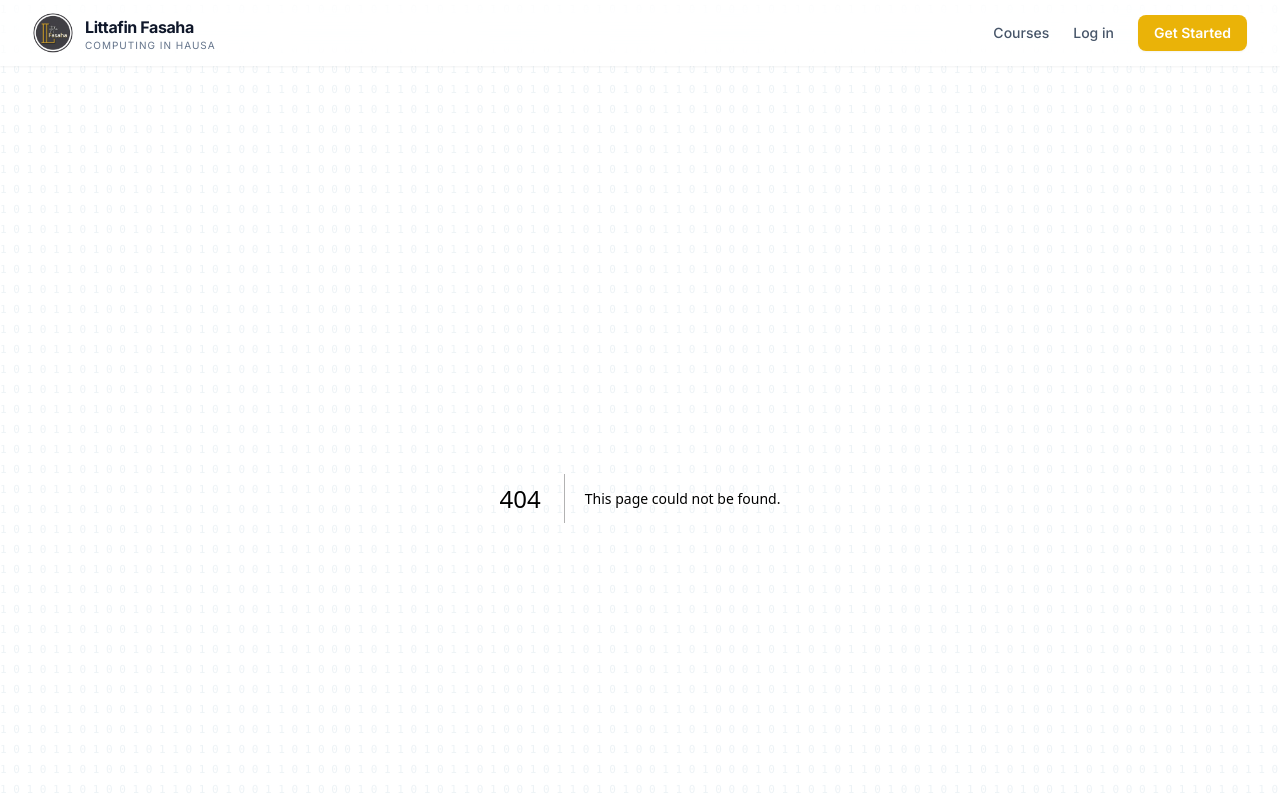
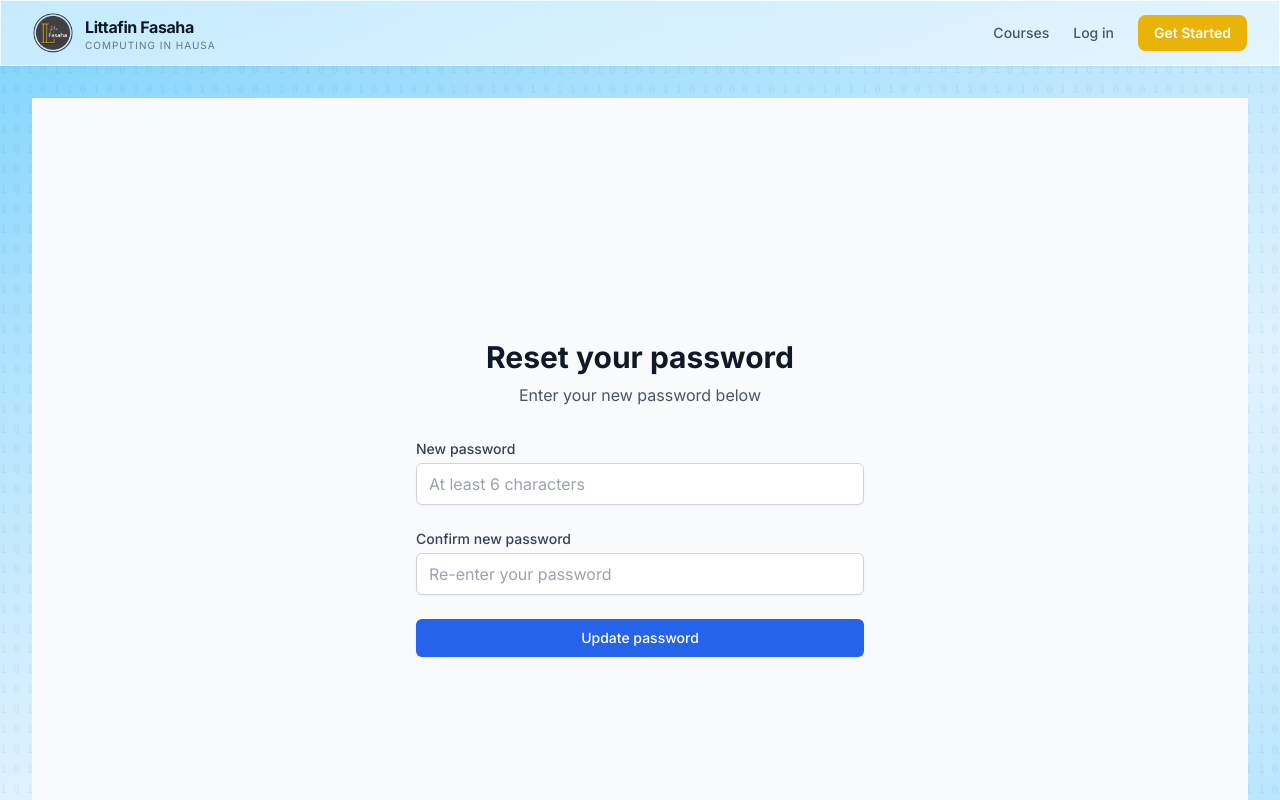
Before and after one commit to Hajara-Yasmin-Isa/LearningPlatform, a Next.js app: page /auth/reset-password in a window 1280 px wide. Before the commit this address had no page. Shown: the top 800 px of the page. Built offline with nearby package versions, Linux system fonts and the light colour scheme; no server answers.

Commit message:
adding forgot password and reseting it

```diff
--- /dev/null
+++ b/app/auth/forgot-password/page.tsx
@@ -0,0 +1,109 @@
+'use client'
+
+import { useState } from 'react'
+import { supabase } from '@/lib/supabase/client'
+import Link from 'next/link'
+
+export default function ForgotPasswordPage() {
+  const [email, setEmail] = useState('')
+  const [loading, setLoading] = useState(false)
+  const [submitted, setSubmitted] = useState(false)
+  const [error, setError] = useState('')
+
+  const handleSubmit = async (e: React.FormEvent) => {
+    e.preventDefault()
+    setLoading(true)
+    setError('')
+
+    try {
+      const { error } = await supabase.auth.resetPasswordForEmail(email, {
+        redirectTo: `${window.location.origin}/auth/reset-password`,
+      })
+
+      if (error) throw error
+
+      setSubmitted(true)
+    } catch (err: any) {
+      setError(err.message || 'Failed to send reset email. Please try again.')
+    } finally {
+      setLoading(false)
+    }
+  }
+
+  if (submitted) {
+    return (
+      <div className="min-h-screen flex items-center justify-center bg-gray-50 px-4">
+        <div className="max-w-md w-full space-y-8">
+          <div className="text-center">
+            <h2 className="text-3xl font-bold text-gray-900">Check your email</h2>
+            <p className="mt-4 text-gray-600">
+              We sent a password reset link to <span className="font-semibold">{email}</span>
+            </p>
+            <p className="mt-2 text-sm text-gray-500">
+              Click the link in the email to reset your password.
+            </p>
+            <Link
+              href="/auth/login"
+              className="mt-6 inline-block text-blue-600 hover:text-blue-500 font-medium"
+            >
+              Back to login
+            </Link>
+          </div>
+        </div>
+      </div>
+    )
+  }
+
+  return (
+    <div className="min-h-screen flex items-center justify-center bg-gray-50 px-4">
+      <div className="max-w-md w-full space-y-8">
+        <div className="text-center">
+          <h2 className="text-3xl font-bold text-gray-900">Forgot your password?</h2>
+          <p className="mt-2 text-gray-600">
+            Enter your email and we'll send you a reset link
+          </p>
+        </div>
+
+        <form onSubmit={handleSubmit} className="mt-8 space-y-6">
+          {error && (
+            <div className="bg-red-50 border border-red-200 text-red-700 px-4 py-3 rounded">
+              {error}
+            </div>
+          )}
+
+          <div>
+            <label htmlFor="email" className="block text-sm font-medium text-gray-700">
+              Email address
+            </label>
+            <input
+              id="email"
+              type="email"
+              required
+              value={email}
+              onChange={(e) => setEmail(e.target.value)}
+              className="mt-1 block w-full px-3 py-2 border border-gray-300 rounded-md shadow-sm focus:outline-none focus:ring-blue-500 focus:border-blue-500"
+              placeholder="you@example.com"
+            />
+          </div>
+
+          <button
+            type="submit"
+            disabled={loading}
+            className="w-full flex justify-center py-2 px-4 border border-transparent rounded-md shadow-sm text-sm font-medium text-white bg-blue-600 hover:bg-blue-700 focus:outline-none focus:ring-2 focus:ring-offset-2 focus:ring-blue-500 disabled:opacity-50 disabled:cursor-not-allowed"
+          >
+            {loading ? 'Sending...' : 'Send reset link'}
+          </button>
+
+          <div className="text-center">
+            <Link
+              href="/auth/login"
+              className="text-sm text-blue-600 hover:text-blue-500"
+            >
+              Back to login
+            </Link>
+          </div>
+        </form>
+      </div>
+    </div>
+  )
+}
--- a/app/auth/login/page.tsx
+++ b/app/auth/login/page.tsx
@@ -23,6 +23,14 @@ export default function LoginPage() {
         </div>
 
         <AuthForm submitLabel="Log in" mode="login" />
+        <p className="text-center text-sm text-slate-500 mt-4">
+          <Link
+            href="/auth/forgot-password"
+            className="text-yellow-600 font-semibold hover:text-yellow-700"
+          >
+            Forgot password?
+          </Link>
+        </p>
 
         <p className="text-center text-sm text-slate-500 mt-6">
           Don&apos;t have an account?{' '}
--- /dev/null
+++ b/app/auth/reset-password/page.tsx
@@ -0,0 +1,142 @@
+'use client'
+
+import { useState } from 'react'
+import { supabase } from '@/lib/supabase/client'
+import Link from 'next/link'
+
+export default function ResetPasswordPage() {
+  const [password, setPassword] = useState('')
+  const [confirmPassword, setConfirmPassword] = useState('')
+  const [loading, setLoading] = useState(false)
+  const [success, setSuccess] = useState(false)
+  const [error, setError] = useState('')
+
+  const handleSubmit = async (e: React.FormEvent) => {
+    e.preventDefault()
+    setError('')
+
+    // Validate passwords match
+    if (password !== confirmPassword) {
+      setError('Passwords do not match')
+      return
+    }
+
+    // Validate password length
+    if (password.length < 6) {
+      setError('Password must be at least 6 characters')
+      return
+    }
+
+    setLoading(true)
+
+    try {
+      const { error } = await supabase.auth.updateUser({
+        password: password,
+      })
+
+      if (error) throw error
+
+      setSuccess(true)
+    } catch (err: any) {
+      setError(err.message || 'Failed to update password. Please try again.')
+    } finally {
+      setLoading(false)
+    }
+  }
+
+  if (success) {
+    return (
+      <div className="min-h-screen flex items-center justify-center bg-gray-50 px-4">
+        <div className="max-w-md w-full space-y-8">
+          <div className="text-center">
+            <div className="mx-auto h-12 w-12 text-green-600 flex items-center justify-center">
+              <svg
+                className="h-12 w-12"
+                fill="none"
+                stroke="currentColor"
+                viewBox="0 0 24 24"
+              >
+                <path
+                  strokeLinecap="round"
+                  strokeLinejoin="round"
+                  strokeWidth={2}
+                  d="M9 12l2 2 4-4m6 2a9 9 0 11-18 0 9 9 0 0118 0z"
+                />
+              </svg>
+            </div>
+            <h2 className="mt-4 text-3xl font-bold text-gray-900">Password updated!</h2>
+            <p className="mt-2 text-gray-600">
+              Your password has been successfully reset.
+            </p>
+            <Link
+              href="/auth/login"
+              className="mt-6 inline-block w-full py-2 px-4 border border-transparent rounded-md shadow-sm text-sm font-medium text-white bg-blue-600 hover:bg-blue-700 focus:outline-none focus:ring-2 focus:ring-offset-2 focus:ring-blue-500"
+            >
+              Go to login
+            </Link>
+          </div>
+        </div>
+      </div>
+    )
+  }
+
+  return (
+    <div className="min-h-screen flex items-center justify-center bg-gray-50 px-4">
+      <div className="max-w-md w-full space-y-8">
+        <div className="text-center">
+          <h2 className="text-3xl font-bold text-gray-900">Reset your password</h2>
+          <p className="mt-2 text-gray-600">Enter your new password below</p>
+        </div>
+
+        <form onSubmit={handleSubmit} className="mt-8 space-y-6">
+          {error && (
+            <div className="bg-red-50 border border-red-200 text-red-700 px-4 py-3 rounded">
+              {error}
+            </div>
+          )}
+
+          <div>
+            <label htmlFor="password" className="block text-sm font-medium text-gray-700">
+              New password
+            </label>
+            <input
+              id="password"
+              type="password"
+              required
+              value={password}
+              onChange={(e) => setPassword(e.target.value)}
+              className="mt-1 block w-full px-3 py-2 border border-gray-300 rounded-md shadow-sm focus:outline-none focus:ring-blue-500 focus:border-blue-500"
+              placeholder="At least 6 characters"
+            />
+          </div>
+
+          <div>
+            <label
+              htmlFor="confirmPassword"
+              className="block text-sm font-medium text-gray-700"
+            >
+              Confirm new password
+            </label>
+            <input
+              id="confirmPassword"
+              type="password"
+              required
+              value={confirmPassword}
+              onChange={(e) => setConfirmPassword(e.target.value)}
+              className="mt-1 block w-full px-3 py-2 border border-gray-300 rounded-md shadow-sm focus:outline-none focus:ring-blue-500 focus:border-blue-500"
+              placeholder="Re-enter your password"
+            />
+          </div>
+
+          <button
+            type="submit"
+            disabled={loading}
+            className="w-full flex justify-center py-2 px-4 border border-transparent rounded-md shadow-sm text-sm font-medium text-white bg-blue-600 hover:bg-blue-700 focus:outline-none focus:ring-2 focus:ring-offset-2 focus:ring-blue-500 disabled:opacity-50 disabled:cursor-not-allowed"
+          >
+            {loading ? 'Updating...' : 'Update password'}
+          </button>
+        </form>
+      </div>
+    </div>
+  )
+}
--- a/package.json
+++ b/package.json
@@ -15,7 +15,7 @@
     "next": "^15.5.11",
     "react": "^19.2.4",
     "react-dom": "^19.2.4",
-    "resend": "^6.10.0"
+    "resend": "^6.12.2"
   },
   "devDependencies": {
     "@types/node": "^20.10.0",
```
Also changed, not shown: 1 other file (tests, documents, lock files or other folders).
